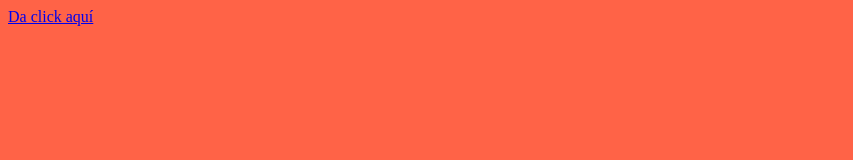
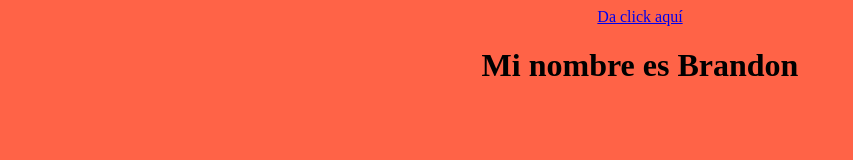
Before and after one commit to Brandon12536/enlace, a plain HTML site: page ancla/index.html in a window 1280 px wide. Shown: the whole page, without its empty margins (0-853 px from the left). Drawn offline with Linux system fonts and the light colour scheme.

Commit message:
centrado

```diff
--- a/ancla/index.html
+++ b/ancla/index.html
@@ -8,7 +8,10 @@
     <title>Ancla</title>
 </head>
 <body>
+    <center>
+    <a href="https://brandonperez.milaulas.com/my/" >Da click aquí</a>
+    <h1>Mi nombre es Brandon</h1>
 
-    <a href="https://brandonperez.milaulas.com/my/" >Da click aquí</a>
+    </center>
 </body>
 </html>
```
